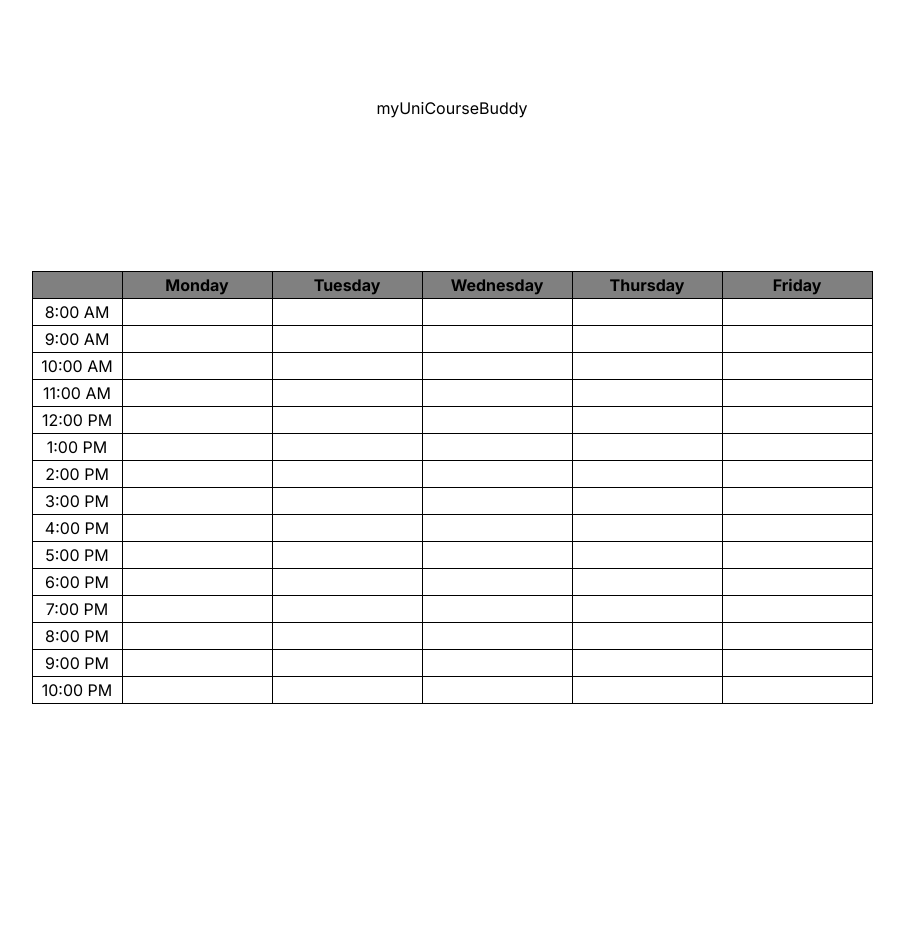
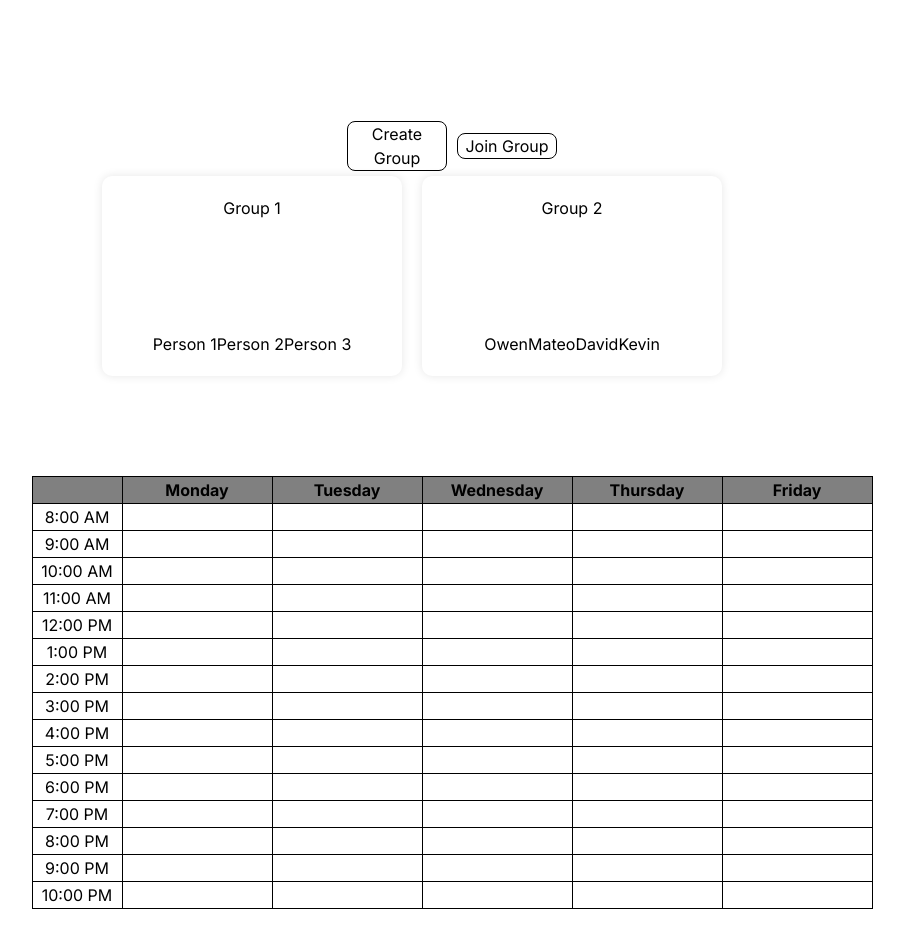
Before and after one commit to Clowenp/myUniCourseBuddy, a Next.js app: page / in a window 1280 px wide. Shown: the top 948 px of the page, without its empty margins (188-1092 px from the left). Before the commit the page ends 800 px from the top, so only its background shows below. Built offline with nearby package versions, Linux system fonts and the light colour scheme.

Commit message:
landing page

```diff
--- a/app/page.js
+++ b/app/page.js
@@ -3,7 +3,7 @@ import Landing from './pages/landing.js';
 export default function Home() {
   return (
     <main className="flex min-h-screen flex-col items-center justify-between p-24">
-      <h1>myUniCourseBuddy</h1>
+      {/* <h1>myUniCourseBuddy</h1> */}
       <Landing/>
     </main>
   )
--- /dev/null
+++ b/app/pages/landing-page/groups/group-card/group-card.css
@@ -0,0 +1,22 @@
+.group-card{
+    width: 300px;
+    height: 200px;
+    background-color: #fff;
+    border-radius: 10px;
+    box-shadow: 0px 0px 10px 0px rgba(0,0,0,0.1);
+    padding: 20px;
+    display: flex;
+    flex-direction: column;
+    align-items: center;
+    /* align-items: center; */
+    cursor: pointer;
+    transition: all 0.3s ease-in-out;
+    margin-right:20px;
+}
+.group-name{
+    margin-bottom:auto;
+}
+
+.group-members{
+
+}
--- /dev/null
+++ b/app/pages/landing-page/groups/group-card/group-card.js
@@ -0,0 +1,11 @@
+import './group-card.css'
+export default function GroupCard(props){
+    return(
+        <div className="group-card">
+            <h3 className='group-name'>{props.name}</h3>
+            <div className='group-members'>
+                {props.members}
+            </div>
+        </div>
+    )
+}
--- /dev/null
+++ b/app/pages/landing-page/groups/groups.css
@@ -0,0 +1,25 @@
+.group-cards{
+    width:800px;
+    height: 300px;
+    display:flex;
+    justify-content:left;
+    padding-left: 50px;
+}
+
+button{
+    width: 100px;
+    border-radius:8px;
+    border:1px solid black;
+    margin:5px;
+    /* display:flex; */
+    /* justify-content: center; */
+    /* align-items: center; */
+    text-align: center;
+
+}
+.button-group{
+    display:flex;
+    justify-content:center;
+    align-items:center;
+    margin-top:20px;
+}
--- /dev/null
+++ b/app/pages/landing-page/groups/groups.js
@@ -0,0 +1,27 @@
+import './groups.css'
+import GroupCard from './group-card/group-card.js'
+export default function Groups(){
+    let groupsInfo = [{
+        name: "Group 1",
+        members: ["Person 1", "Person 2", "Person 3"]
+    },
+    {
+        name: "Group 2",
+        members: ["Owen", "Mateo", "David", "Kevin"]
+    }];
+    let groups = groupsInfo.map((group) => {
+        return <GroupCard key={group.name} name={group.name} members={group.members}/>
+    });
+    return(
+        <div className="groups">
+            <div className="button-group">
+                <button className="buttons" id="create-group-button">Create Group</button>
+                <button className="buttons" id="join-group-button">Join Group</button>
+            </div>
+            <div className="group-cards">
+                {groups}
+            </div>
+
+        </div>
+    )
+}
--- a/app/pages/landing.js
+++ b/app/pages/landing.js
@@ -1,11 +1,12 @@
 // import '../globals.css'
 import Schedule from './landing-page/schedule/schedule.js';
+import Groups from './landing-page/groups/groups.js';
 import { Inter } from 'next/font/google'
 export default function Landing() {
   return (
     <html lang="en">
       <body>
-
+        <Groups />
         <Schedule/>
       </body>
     </html>
```
